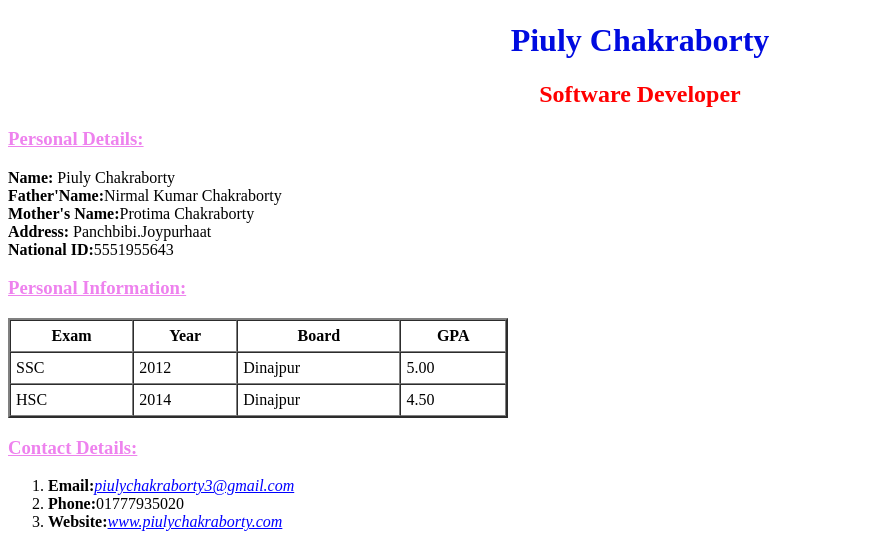
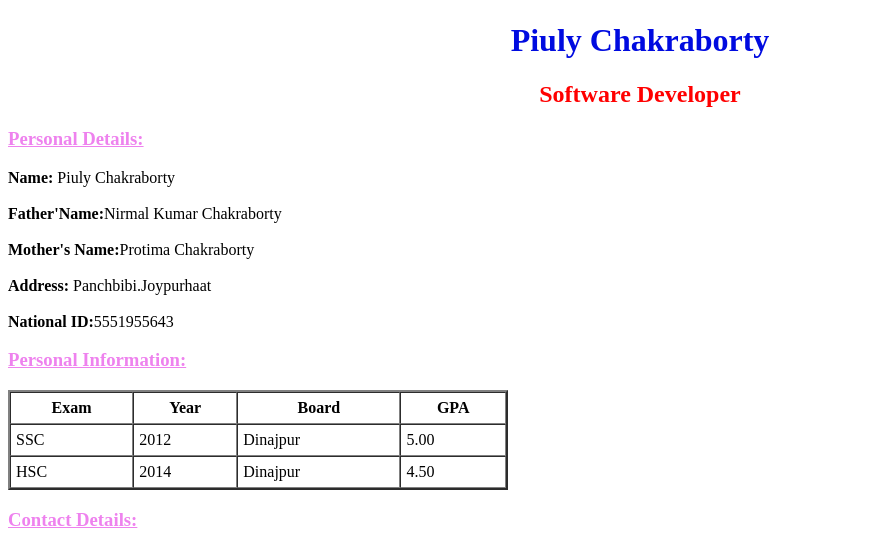
Before and after one commit to Piuly97/piu, a plain HTML site: page index.html in a window 1280 px wide. Shown: the part 311-844 px from the top of the page, without its empty margins (0-895 px from the left). Drawn offline with Linux system fonts and the light colour scheme.

Commit message:
Update index.html

```diff
--- a/index.html
+++ b/index.html
@@ -11,10 +11,10 @@
 <h2 align="center"><font color="red"> Software Developer</font> </h2>
 
 <h3><font color="violet"><u>Personal Details:</u></font></h3>
-<b>Name:</b> Piuly Chakraborty <br>
-<b>Father'Name:</b>Nirmal Kumar Chakraborty<br>
-<b>Mother's Name:</b>Protima Chakraborty<br>
-<b>Address:</b> Panchbibi.Joypurhaat <br>
+<b>Name:</b> Piuly Chakraborty <br><br>
+<b>Father'Name:</b>Nirmal Kumar Chakraborty<br><br>
+<b>Mother's Name:</b>Protima Chakraborty<br><br>
+<b>Address:</b> Panchbibi.Joypurhaat <br><br>
 <b>National ID:</b>5551955643
 
 <h3><font color="violet"><u>Personal Information:</u></font></h3>
@@ -47,7 +47,7 @@
 <h3><font color="violet"><u>Contact Links:</u></font></h3>
 A.<a href="https://www.facebook.com/piuly.chakraborty.5">Facebook</a><br>
 B.<a href="https://www.liknedin.com">Linkedin</a><br>
-C.<a href="https//www.github.com">Github</a><br>
+C.<a href="https://www.github.com">Github</a><br>
 
 </body>
 </html>
```
